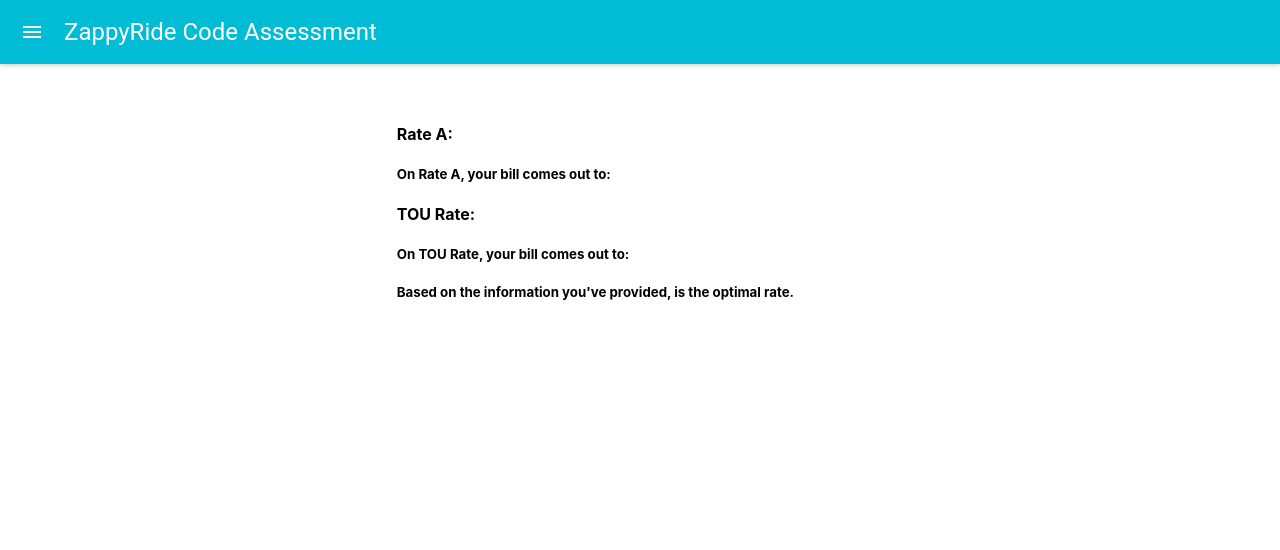
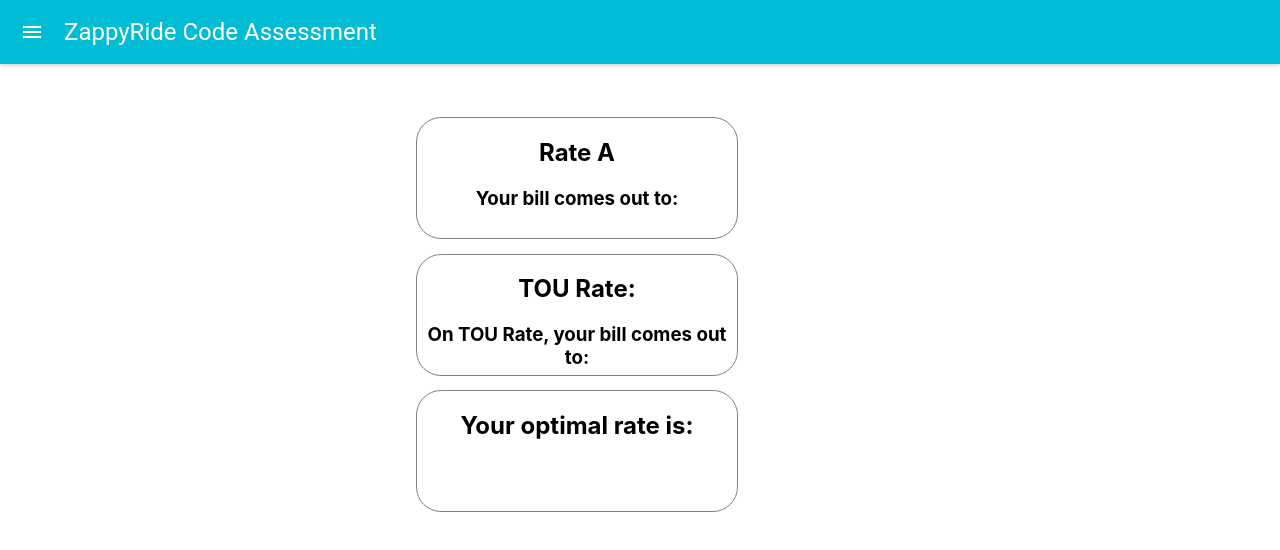
Before and after one commit to aimee-liang/zappyride-code-assessment, a React (Create React App) app: page / in a window 1280 px wide. Both pictures are taken after typing "10:30", "10:30" into the empty fields and a click on the button "SUBMIT". Shown: the top 550 px of the page. Built offline with nearby package versions, Linux system fonts and the light colour scheme.

Commit message:
Working on LoadPage.jsx

```diff
--- a/src/Components/LoadPage.jsx
+++ b/src/Components/LoadPage.jsx
@@ -5,11 +5,19 @@
     margin: auto;
     align-items: center;
     width: 38vw;
+    display: row;
+    padding-left: 3%;
 `
 
 const RateWrapper = styled.div`
-    border: solid 1px black
-    border-radius; 25px;
+    align-items: center;
+    border: solid 1px gray;
+    border-radius: 25px;
+    text-align: center;
+    height: 15vh;
+    width: 25vw;
+    margin-top: 3%;
+    margin-bottom: 3%;
 `
 
 export default function LoadPage(props){
@@ -24,19 +32,20 @@
     return (
         <LoadPageWrapper>
             <RateWrapper>
-                <h4>Rate A:</h4>
-                <h5>On Rate A, your bill comes out to: </h5>
-                <h2>{props.rateAData}</h2>
+                <h2>Rate A</h2>
+                <h3>Your bill comes out to: </h3>
+                <h1>{props.rateAData}</h1>
             </RateWrapper>
 
             <RateWrapper>
-                <h4>TOU Rate:</h4>
-                <h5>On TOU Rate, your bill comes out to: </h5>
-                <span>{props.touRateData}</span>
+                <h2>TOU Rate:</h2>
+                <h3>On TOU Rate, your bill comes out to: </h3>
+                <h1>{props.touRateData}</h1>
             </RateWrapper>
 
             <RateWrapper>
-                <h5>Based on the information you've provided, {showOptimalRate} is the optimal rate.</h5>
+                <h2>Your optimal rate is: </h2>
+                <h1>{showOptimalRate()}</h1>
             </RateWrapper>
         </LoadPageWrapper>
     )
```
